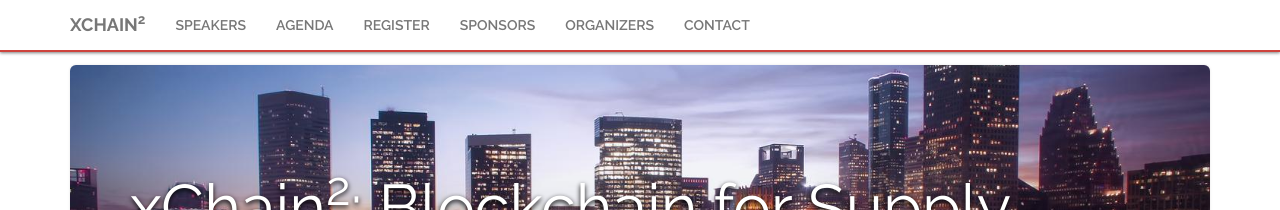
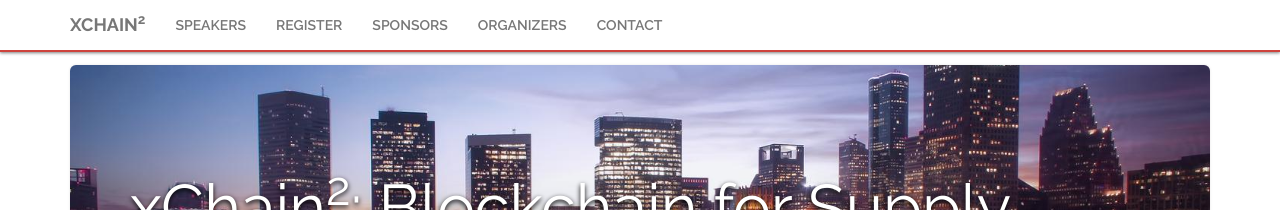
Before and after one commit to gnawalishyam/jekyll, a Jekyll site: the page built from index.html, in a window 1280 px wide. Shown: the top 210 px of the page. Built offline with Jekyll 4.4.1, drawn with Linux system fonts in a browser that asks for light colours; some web fonts are replaced.

Commit message:
removed agenda from nav

```diff
--- a/_layouts/default.html
+++ b/_layouts/default.html
@@ -54,14 +54,14 @@
 				<ul class="nav navbar-nav">
 					{% if page.layout == 'default' %}
 					<li><a class="nav-item" href="#speakers">Speakers</a></li>
-					<li><a class="nav-item" href="#program">Agenda</a></li>
+					<!--<li><a class="nav-item" href="#program">Agenda</a></li>-->
 					<li><a class="nav-item" href="#register">Register</a></li>
 					<li><a class="nav-item" href="#sponsors">Sponsors</a></li>
 					<li><a class="nav-item" href="#organizers">Organizers</a></li>
 					<li><a class="nav-item" href="#contact">Contact</a></li>
 					{% else %}
 					<li><a class="nav-item" href="/#speakers">Speakers</a></li>
-					<li><a class="nav-item" href="/#program">Agenda</a></li>
+					<!--<li><a class="nav-item" href="/#program">Agenda</a></li>-->
 					<li><a class="nav-item" href="/#register">Register</a></li>
 					<li><a class="nav-item" href="/#sponsors">Sponsors</a></li>
 					<li><a class="nav-item" href="/#organizers">Organizers</a></li>
```
